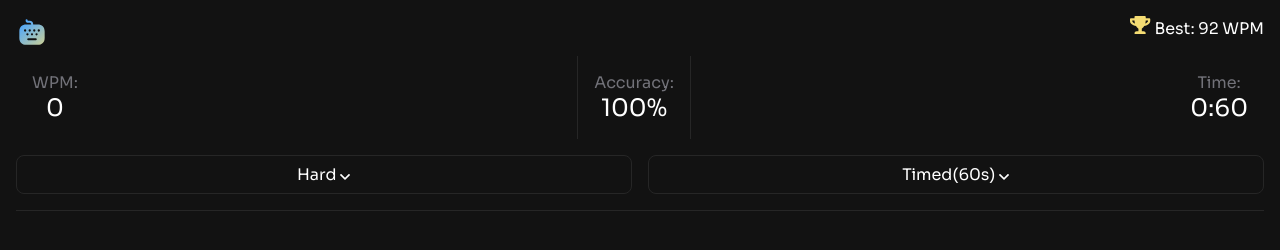
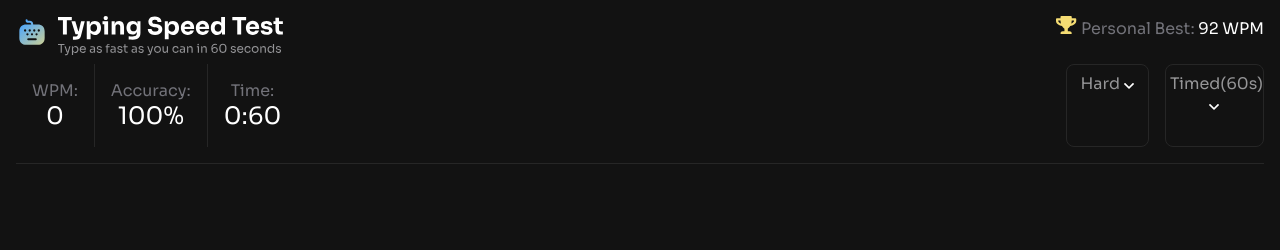
Before and after one commit to timothyadeyinka/typing-speed-test, a website: page index.html in a window 1280 px wide. Drawn offline with Linux system fonts and the light colour scheme.

Commit message:
dealt changes to top of the application -- unfinished (cause: going home)

```diff
--- a/index.html
+++ b/index.html
@@ -24,8 +24,7 @@
 
       <div class="p-best">
         <img src="assets/images/icon-personal-best.svg" alt="achievements">
-        <span>Best: <span class="achieved">92 WPM
-            <!-- test data, will be removed after project is completed --></span></span>
+        <span class="txt">Best:</span>&nbsp;<span class="achieved">92 WPM</span>
       </div>
     </div>
     <div class="header-bottom">
@@ -41,7 +40,7 @@
         </div>
       </div>
       <div class="dropdown">
-        <div class="radio">
+        <div class="radio diff">
           <div class="radio-button">Hard <img src="assets/images/icon-down-arrow.svg" alt="dropdown icon-down-arrow">
           </div>
           <div class="options">
@@ -55,7 +54,7 @@
             </form>
           </div>
         </div>
-        <div class="radio">
+        <div class="radio mode">
           <div>Timed(60s) <img src="assets/images/icon-down-arrow.svg" alt="dropdown icon-down-arrow"></div>
           <div class="options">
             <form>
--- a/main.js
+++ b/main.js
@@ -0,0 +1,34 @@
+/* ********************************************
+ * Timothy Adeyinka
+ * main.js
+ * Typing speed project
+ * 2nd March, 2026
+ * ********************************************/
+
+"use script";
+
+const imgLogo = document.querySelector(".header-top img");
+const mediaQuery = window.matchMedia("(min-width: 600px)");
+const userHighScore = document.querySelector(".p-best span.txt");
+const large = "assets/images/logo-large.svg";
+const small = "assets/images/logo-small.svg";
+
+// DOM manipulation
+const applyLogo = (isLarge) => {
+  const src = isLarge ? large : small;
+
+  imgLogo.setAttribute("src", src);
+  userHighScore.textContent = isLarge ? "Personal Best:" : "Best:";
+};
+
+// this cannot be done with a load event because the DOM only loads once
+// this needs to come first in order to determine the value of statements in
+// applyLogo function when a change occurs
+mediaQuery.addEventListener("change", (e) => {
+  applyLogo(e.matches);
+});
+
+// the order in which the above and the below are placed does not really matter!
+
+// Run on load
+applyLogo(mediaQuery.matches);
--- a/scss/main.scss
+++ b/scss/main.scss
@@ -40,6 +40,12 @@
     flex-direction: row;
   }
 
+  & div.header-top {
+    & span.txt {
+      color: $Neutral-500;
+    }
+  }
+
   & div.header-bottom {
     display: flex;
     flex-direction: column;
@@ -71,6 +77,7 @@
     & div.dropdown {
       justify-content: flex-start;
       gap: 1rem;
+      color: $Neutral-400;
       & div.radio {
         text-align: center;
         border: 1px solid $Neutral-800;
@@ -86,3 +93,13 @@
 
   border-bottom: 1px solid $Neutral-800;
 }
+
+@media (min-width: 600px) {
+  header {
+    & div.header-bottom {
+      display: flex;
+      flex-direction: row;
+      justify-content: space-between;
+    }
+  }
+}
```
Also changed, not shown: styles.css.
